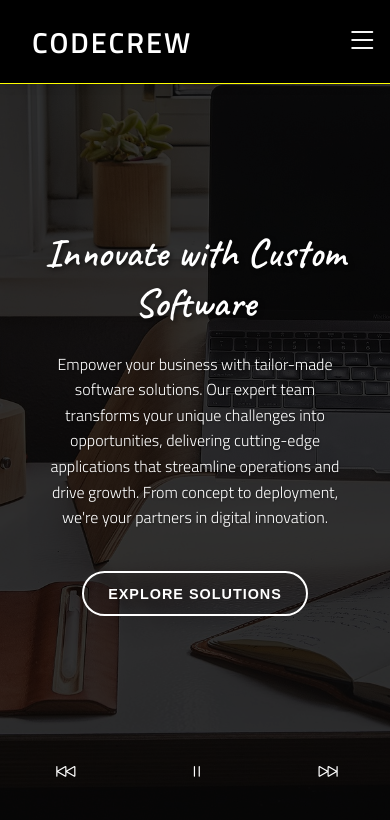
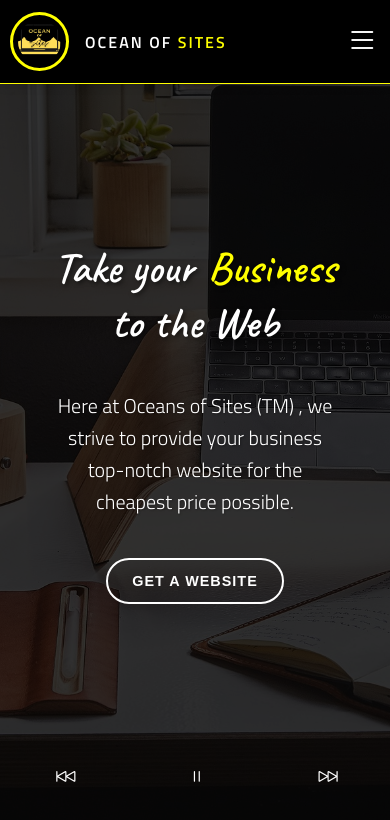
Before and after one commit to Danny-Wits/Business, a plain HTML site: page index.html in a window 390 px wide. Drawn offline with nearby package versions, Linux system fonts and the light colour scheme; a web font is replaced by a local one.

Commit message:
added logo and content

```diff
--- a/index.html
+++ b/index.html
@@ -54,17 +54,21 @@
     <script src="scripts/script.js" defer></script>
     <script src="scripts/contact.js" defer></script>
 
-    <title>Business</title>
+    <title>Oceans of Sites</title>
+    <link rel="icon" href="./images/logo.png" />
   </head>
   <body>
     <header>
       <nav>
-        <div id="title"><p>CodeCrew</p></div>
+        <div id="title" onclick="scrollToElement('s1')">
+          <img src="./images/logo.png" alt="OCEAN OF SITES" />
+          <p>Ocean of <span class="yellow">Sites</span></p>
+        </div>
         <button id="toggle" onclick="toggle()">
           <i class="bi bi-list" id="toggle-icon"></i>
         </button>
         <div id="link">
-          <a onclick="scrollToElement('s1')">Home</a>
+          <a onclick="scrollToElement('s1' )">Home</a>
           <a onclick="scrollToElement('s4')">Projects</a>
           <a onclick="scrollToElement('s3')">Services</a>
           <a href="https://my.timesreport.in/">Portfolio</a>
@@ -104,7 +108,7 @@
         <i class="bi bi-arrows-vertical"></i>
       </div>
       <div class="section-link">
-        <a onclick="scrollToElement('s5')">Team</a>
+        <a onclick="scrollToElement('s7')">Contacts</a>
         <i class="bi bi-arrows-vertical"></i>
       </div>
       <div class="section-link">
@@ -128,50 +132,61 @@
       <section id="s1">
         <div class="scroller">
           <div class="img-item" id="i1">
-            <div class="title">Innovate with Custom Software</div>
+            <div class="title">
+              <span>Take your</span>
+              <span class="yellow">Business</span>
+              <span>to the Web</span>
+            </div>
             <p>
-              Empower your business with tailor-made software solutions. Our
-              expert team transforms your unique challenges into opportunities,
-              delivering cutting-edge applications that streamline operations
-              and drive growth. From concept to deployment, we're your partners
-              in digital innovation.
+              Here at Oceans of Sites (TM) , we strive to provide your business
+              top-notch website for the cheapest price possible.
             </p>
-            <button>Explore Solutions</button>
+            <button onclick="scrollToElement('s7');fillInForm(3);">
+              Get a WebSite
+            </button>
           </div>
 
           <div class="img-item" id="i2">
-            <div class="title">Captivate with Stunning Websites</div>
+            <div class="title">
+              <span>Fast and Secure </span>
+              <span class="yellow">Software </span>
+              <span>Solution</span>
+            </div>
             <p>
-              Make a lasting impression in the digital world. Our web design and
-              development services blend creativity with functionality, crafting
-              responsive websites that engage your audience and elevate your
-              brand. Experience the perfect fusion of aesthetics and
-              performance.
+              Get a desktop application, tailored to you needs with in weeks.
+              Your own application is just a click away...
             </p>
-            <button>View Portfolio</button>
+            <button onclick="scrollToElement('s7');fillInForm(2);">
+              Start Your Software
+            </button>
           </div>
 
           <div class="img-item" id="i3">
-            <div class="title">Dominate the Mobile Landscape</div>
+            <div class="title">
+              <span>A</span>
+              <span class="yellow">Mobile app</span>
+              <span>for your business </span>
+            </div>
             <p>
-              Stay ahead in the mobile-driven market. Our mobile app development
-              team creates intuitive, feature-rich applications that keep your
-              customers connected on-the-go. From iOS to Android, we build
-              seamless experiences that set your business apart.
+              Bring your business in the palm of your hands with a affordable
+              mobile-app. If your want to grow fast you have to be mobile...
             </p>
-            <button>Start Your App</button>
+            <button onclick="scrollToElement('s7');fillInForm(4);">
+              Be Mobile
+            </button>
           </div>
 
           <div class="img-item" id="i4">
-            <div class="title">Lead the Digital Revolution</div>
+            <div class="title">
+              <span>Get your product</span> <span class="yellow">famous</span>
+            </div>
             <p>
-              Embrace the future of business with our comprehensive digital
-              transformation services. We integrate cutting-edge technologies
-              like AI, IoT, and cloud computing to revolutionize your processes,
-              enhance customer experiences, and position you at the forefront of
-              your industry.
+              We provide digital marketing services for your products on all the
+              different platform. Give your business a push it needs!
             </p>
-            <button>Transform Now</button>
+            <button onclick="scrollToElement('s7');fillInForm(5);">
+              Boost your Business
+            </button>
           </div>
 
           <div class="button-div">
@@ -411,12 +426,16 @@
                   <input type="tel" id="number" name="number" required />
                 </div>
                 <div class="form-group">
-                  <label for="topic">Topic:</label>
+                  <label for="topic">Service:</label>
                   <select id="topic" name="topic">
                     <option value="" disabled selected>Select a topic</option>
                     <option value="technical-support">Technical Support</option>
+                    <option value="Software Development">
+                      Software Development
+                    </option>
                     <option value="web-development">Web Development</option>
                     <option value="mobile-app">Mobile App Development</option>
+                    <option value="digital-marketing">Digital Marketing</option>
                     <option value="consultation">Consultation</option>
                     <option value="partnership">
                       Partnership Opportunities
@@ -436,7 +455,7 @@
                   ></textarea>
                 </div>
                 <button type="submit" class="submit-btn" id="submit-btn">
-                  Send Message
+                  Send Us
                 </button>
               </form>
               <div id="response-message" class="hidden"></div>
--- a/scripts/script.js
+++ b/scripts/script.js
@@ -78,7 +78,7 @@ const backward = () => {
 const startAnimation = () => {
   if (running) {
     forward();
-    setTimeout(startAnimation, 3000);
+    setTimeout(startAnimation, 5000);
   }
 };
 
@@ -152,9 +152,6 @@ const scrollToElement = (e, closeMenu) => {
   if (closeMenu && window.innerWidth <= 768) toggle();
   const element = document.getElementById(e);
 
-  element.addEventListener("click", (event) => {
-    event.preventDefault();
-  });
   main.scrollTop += element.getBoundingClientRect().y;
 };
 
@@ -231,3 +228,17 @@ function changeMVV(element) {
   titleDiv.textContent = title;
   subTitleDiv.textContent = info;
 }
+
+//! fill the form
+const defaultMessage = {
+  3: "Hi there, I want to build a site for my _",
+  2: "Hi there, I need a software solution for my _",
+  4: "Hi there, I want to a mobile application for my _",
+  5: "Hi there, I want to promote my _",
+};
+const service = document.getElementById("topic");
+const message = document.getElementById("message");
+function fillInForm(index) {
+  service.selectedIndex = index;
+  message.textContent = defaultMessage[index];
+}
--- a/style/navBar.css
+++ b/style/navBar.css
@@ -21,13 +21,31 @@ nav:hover {
 }
 
 #title {
-  color: #fff;
-  font-size: 1.8rem;
+  cursor: pointer;
+  color: white;
+  font-size: 1.2rem;
   font-weight: 600;
   letter-spacing: 2px;
   text-shadow: 1px 1px 2px rgba(0, 0, 0, 0.3);
   text-transform: uppercase;
   transition: all 0.9s ease;
+  display: flex;
+  justify-content: center;
+  align-items: center;
+  gap: 1rem;
+  img {
+    /* background-color: rgb(37, 37, 37); */
+    padding: 5px;
+    border-radius: 50%;
+    height: 7vh;
+    border: 3px yellow solid;
+    transition: all 1s;
+  }
+  img:hover {
+    margin-top: 8vh;
+    height: 18vh;
+    transform: rotate(360deg);
+  }
 }
 
 #link {
@@ -167,6 +185,10 @@ nav.toggled {
   border: 0px;
   #title {
     color: black;
+    img {
+      opacity: 0;
+      display: none;
+    }
   }
 
   #toggle i {
@@ -175,12 +197,16 @@ nav.toggled {
 }
 @media (max-width: 768px) {
   nav {
+    padding-left: 10px;
     border-bottom: 1px solid yellow;
   }
   #toggle {
     display: block;
   }
-
+  #title {
+    font-size: 16px;
+    padding-right: 10px;
+  }
   #link {
     display: none;
   }
--- a/style/s1.css
+++ b/style/s1.css
@@ -53,17 +53,19 @@
   z-index: -1;
 }
 
-.img-item .title {
+.img-item .title span {
   font-family: "Caveat", cursive;
-  font-size: 4rem;
+  font-size: 52px;
   font-weight: 600;
-  margin-bottom: 1.5rem;
+  padding: 2px 5px;
+  margin-bottom: 1.2rem;
   text-shadow: 2px 2px 4px rgba(0, 0, 0, 0.5);
 }
 
 .img-item p {
-  font-size: 1.4rem;
+  font-size: 28px;
   line-height: 1.6;
+  margin-top: 2.5rem;
   margin-bottom: 2.5rem;
   max-width: 700px;
   overflow-wrap: break-word;
@@ -111,7 +113,7 @@
 }
 
 .button-div {
-  bottom: 3rem;
+  bottom: 5vh;
   display: flex;
   gap: 4rem;
   left: 50%;
@@ -139,12 +141,12 @@ i {
 }
 
 @media (max-width: 768px) {
-  .img-item .title {
-    font-size: 2.5rem;
+  .img-item .title span {
+    font-size: 44px;
   }
 
   .img-item p {
-    font-size: 1rem;
+    font-size: 20px;
     max-width: 90%;
   }
 
--- a/style/s7.css
+++ b/style/s7.css
@@ -175,14 +175,18 @@
 .form-group textarea {
   min-height: 30px;
   width: 100%;
-  font-family: "Edu AU VIC WA NT Hand", cursive;
-
+  font-family: "Caveat", cursive;
+  /* font-family: "Poppins", sans-serif; */
   background-color: yellow;
   border: 0px;
   padding: 0px 30px;
-  font-size: 20px;
+  font-size: 28px;
+  font-weight: 600;
   caret-color: black;
   transition: all 0.5s;
+}
+#name {
+  text-transform: uppercase;
 }
 
 .form-group input:focus,
@@ -198,6 +202,7 @@
   background-color: black;
   color: white;
   border-radius: 10px;
+  padding: 5px 0px;
 }
 
 .form-group textarea {
@@ -362,9 +367,9 @@
   .form-group input,
   .form-group select,
   .form-group textarea {
-    padding: 5px 10px;
-    font-size: 16px;
-    font-weight: 500;
+    padding: 5px 15px;
+    font-size: 24px;
+    font-weight: 600;
   }
   .form-group select {
     text-align: center;
--- a/style/structure.css
+++ b/style/structure.css
@@ -169,3 +169,6 @@ section {
 main::-webkit-scrollbar {
   width: 0px;
 }
+.yellow {
+  color: yellow;
+}
```
Also changed, not shown: images/logo.png (added), scripts/contact.js (line endings or trailing spaces).
